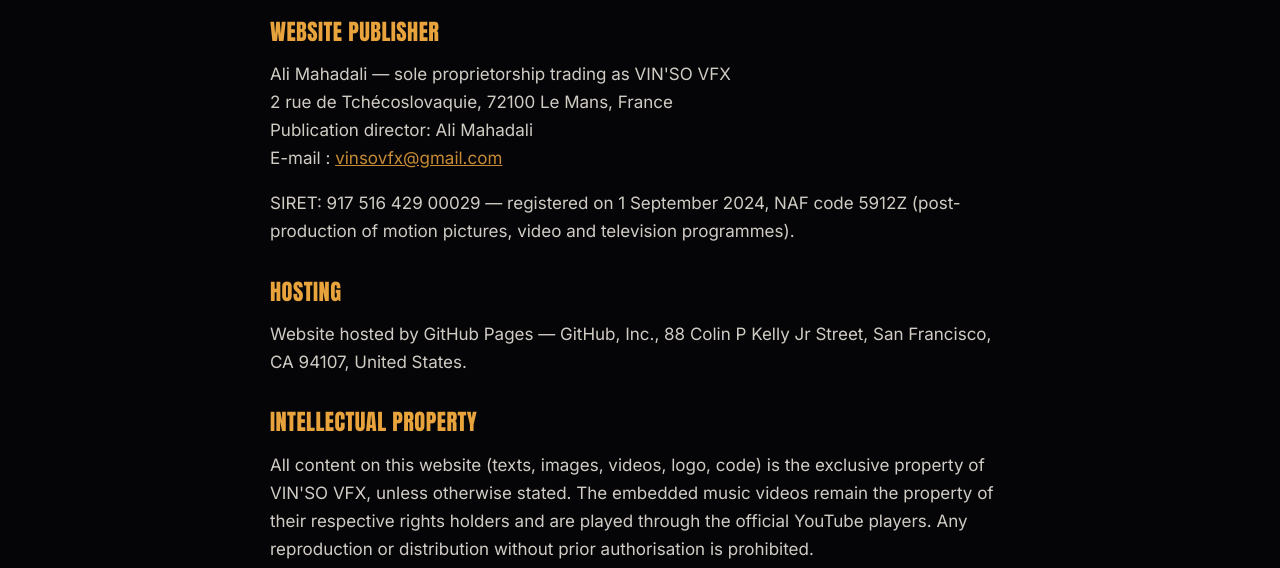
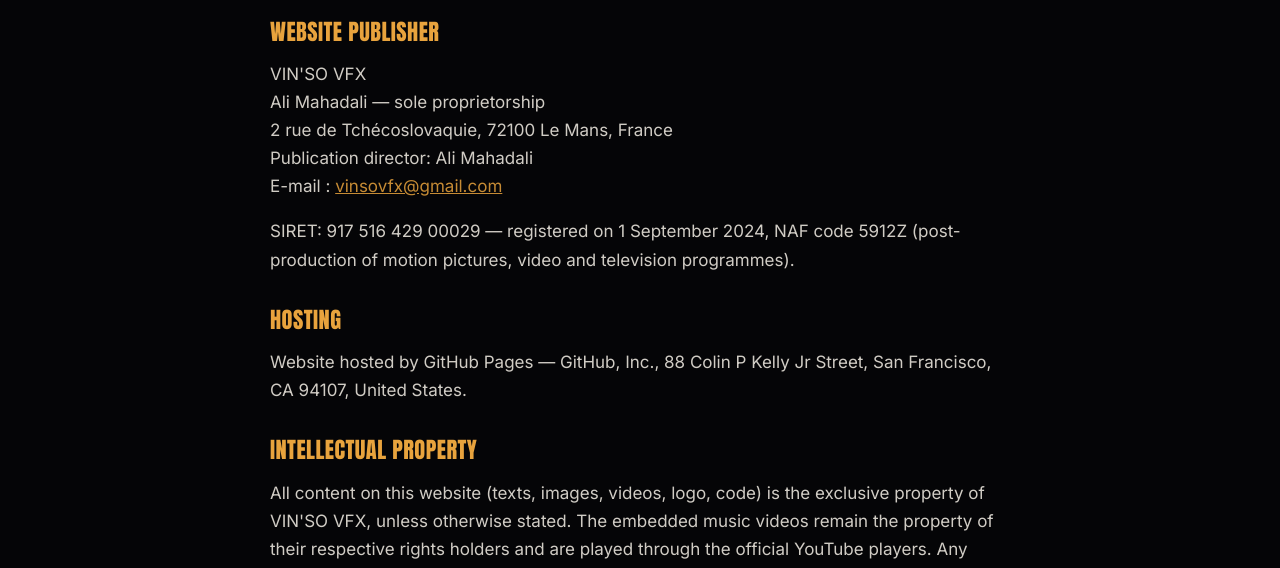
Before and after one commit to vinso974/vinsovfx, a plain HTML site: page en/mentions-legales.html in a window 1280 px wide. Shown: the part 230-798 px from the top of the page. Drawn offline with Linux system fonts and the light colour scheme.

Commit message:
Mentions légales : VIN'SO VFX en éditeur, nom en ligne légale

```diff
--- a/en/mentions-legales.html
+++ b/en/mentions-legales.html
@@ -40,7 +40,7 @@
       <h1>Legal notices</h1>
 
       <h2>Website publisher</h2>
-      <p>Ali Mahadali — sole proprietorship trading as VIN'SO VFX<br>2 rue de Tchécoslovaquie, 72100 Le Mans, France<br>Publication director: Ali Mahadali<br>E-mail : <a href="mailto:vinsovfx@gmail.com">vinsovfx@gmail.com</a></p>
+      <p>VIN'SO VFX<br>Ali Mahadali — sole proprietorship<br>2 rue de Tchécoslovaquie, 72100 Le Mans, France<br>Publication director: Ali Mahadali<br>E-mail : <a href="mailto:vinsovfx@gmail.com">vinsovfx@gmail.com</a></p>
       <p>SIRET: 917 516 429 00029 — registered on 1 September 2024, NAF code 5912Z (post-production of motion pictures, video and television programmes).</p>
 
       <h2>Hosting</h2>
```
